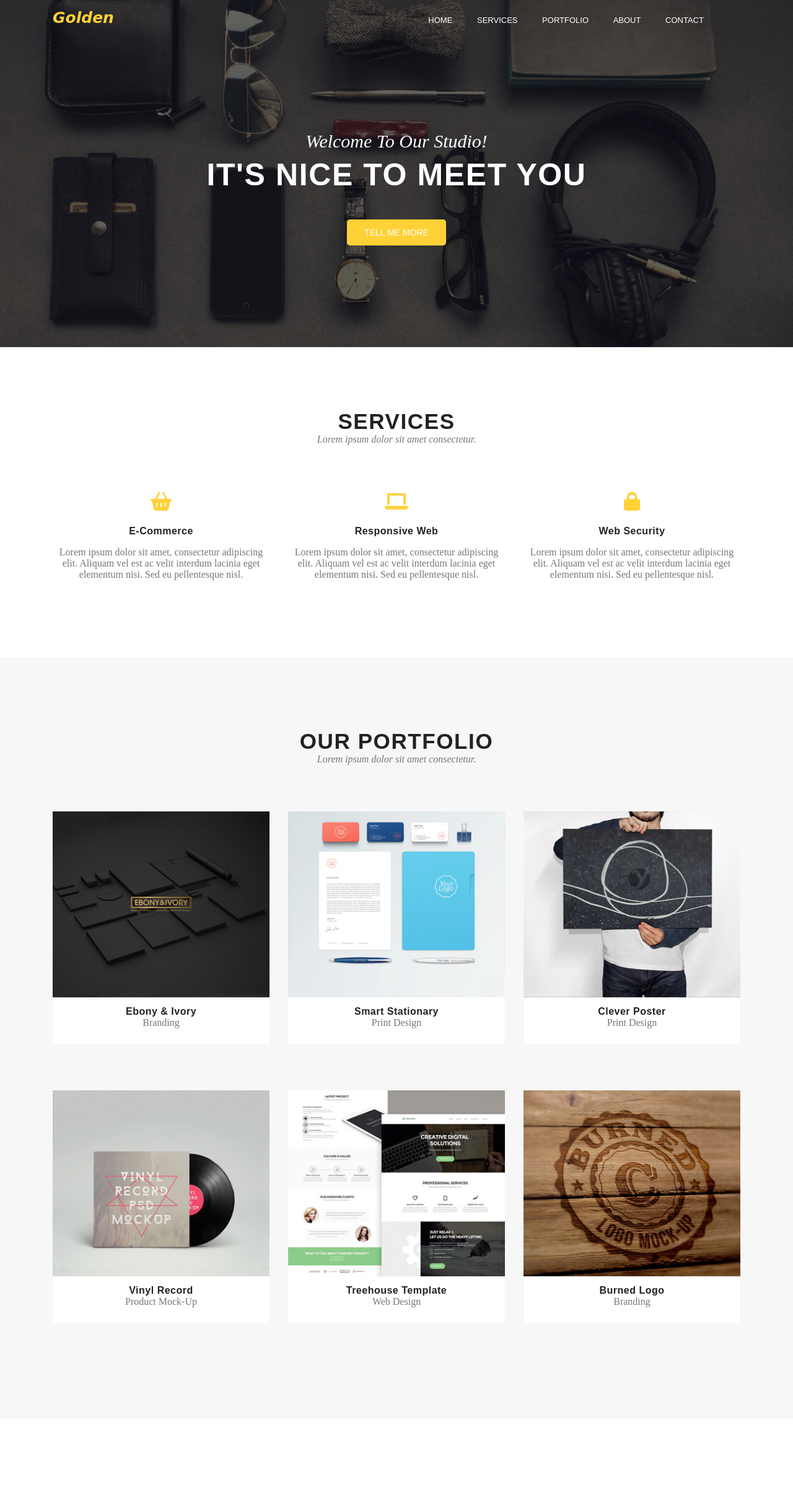
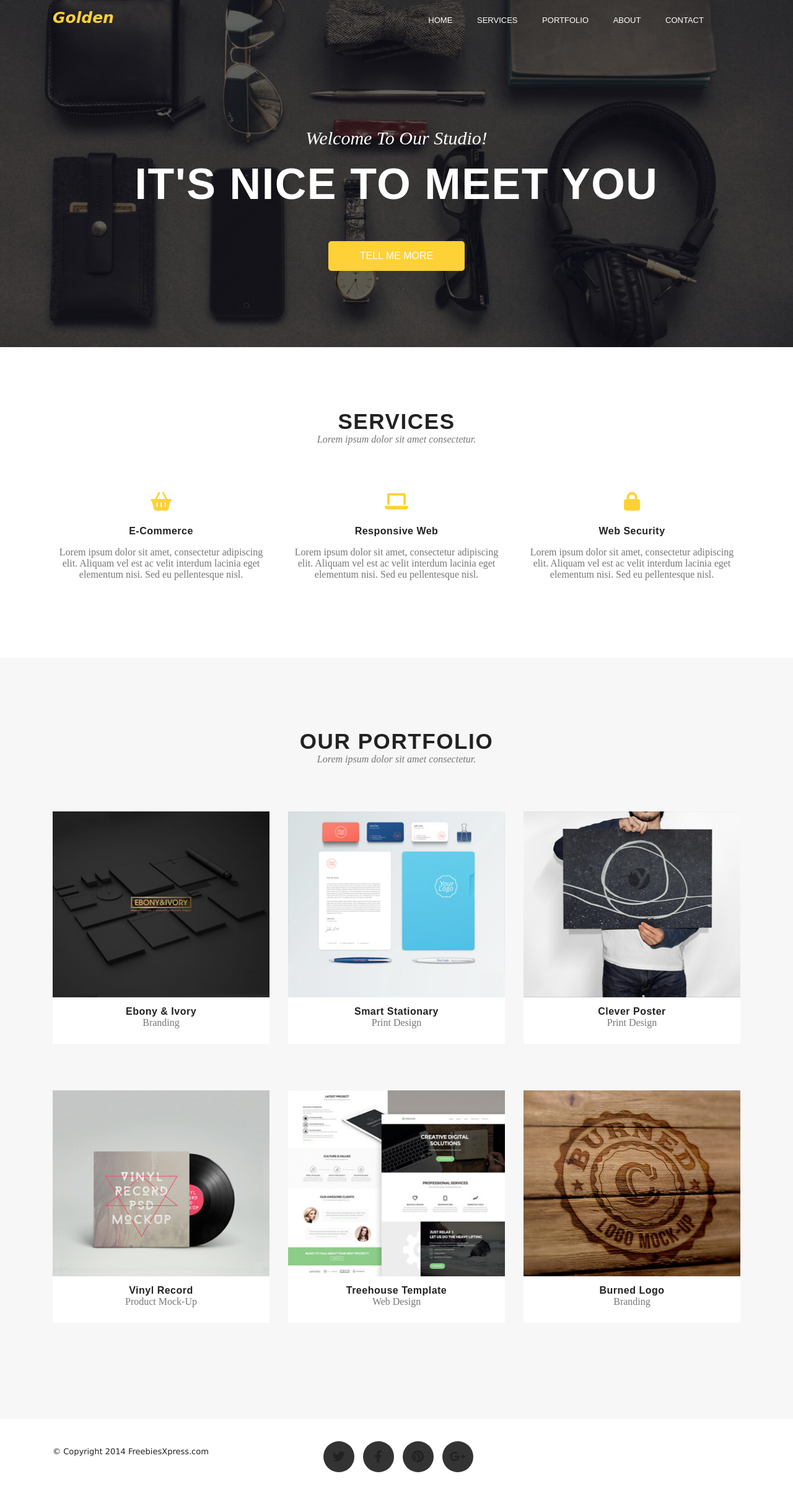
Before and after one commit to k0r0lina/task-runner-project, a website: page index.html in a window 1280 px wide. Shown: the whole page at 62% size. Before the commit the page ends 2289 px from the top, so only its background shows below. Drawn offline with Linux system fonts and the light colour scheme; a web font is replaced by a local one.

Commit message:
Add html & style for Footer

```diff
--- a/index.html
+++ b/index.html
@@ -156,5 +156,22 @@
                 </div>
             </div>
         </section>
+        <footer class="bottom-footer">
+            <div class="container">
+               <div class="row">
+                    <div class="copyright col-md-3">
+                        <p>© Copyright 2014 FreebiesXpress.com</p>
+                    </div>
+                    <div class="col-md-7 col-sm-12">
+                        <ul class="social-icons">
+                            <li><a  href="#"><i class="fa-brands fa-twitter"></i>Twitter</a></li>
+                            <li><a href="#"><i class="fab fa-facebook-f"></i>Facebook</a></li>
+                            <li><a  href="#"><i class="fa-brands fa-pinterest"></i>Pinterest</a></li>
+                            <li><a  href="#"><i class="fa-brands fa-google-plus-g"></i>Google +</a></li>
+                        </ul>
+                    </div>
+               </div>
+            </div>
+        </footer>
     </body>
 </html>
--- a/sass/style.scss
+++ b/sass/style.scss
@@ -1,7 +1,3 @@
-//font-family: "Sevillana", cursive;
-//font-family: "Namdhinggo", serif;
-//font-family: "Palanquin Dark", sans-serif;
-
 $font-logo: "Sevillana", cursive;
 $font-title: "Palanquin Dark", sans-serif;
 $font-subtitle: "Namdhinggo", serif;
@@ -21,7 +17,6 @@ body {
 
 header {
     padding: 12px 0;
-    align-content: center;
 }
 
 .logo {
@@ -73,7 +68,7 @@ header {
 
 .home {
     display: flex;
-    min-height: 500px;
+    height: 100%;
 }
 .home-captions {
     text-align: center;
@@ -82,13 +77,13 @@ header {
     color: #ffffff;
 }
 .home-captions h1 {
-    margin: 0;
+    margin: 20px 0;
     padding-bottom: 10px;
     font-family: $font-title;
     text-transform: uppercase;
     letter-spacing: 1.6px;
     line-height: 75px;
-    font-size: 50px;
+    font-size: 70px;
 }
 .home-captions h2 {
     margin: 0;
@@ -97,15 +92,15 @@ header {
 }
 .home-captions .btn {
     display: inline-block;
-    min-width: 160px;
+    min-width: 220px;
     margin: 24px auto 0 auto;
-    padding: 13px 20px;
+    padding: 15px 20px;
     border-radius: 5px;
     text-align: center;
     text-decoration: none;
     font-family: $font-title;
     text-transform: uppercase;
-    font-size: 14px;
+    font-size: 16px;
     cursor: pointer;
     background-color: $color-logo;
     color: #ffffff;
@@ -158,7 +153,11 @@ section {
     margin: 0;
 }
 .portfolio .card {
+    cursor: pointer;
     background-color: #ffffff;
+}
+.portfolio .card:hover {
+    opacity: 0.5;
 }
 
 .card img {
@@ -173,3 +172,80 @@ section {
 .portfolio h4, .portfolio p {
     margin: 0;
 }
+
+// Footer //
+
+footer {
+    padding: 20px 0;
+}
+footer p {
+    font-family: Verdana, Geneva, Tahoma, sans-serif;
+    font-size: 13px;
+    margin-top: 25px;
+}
+
+.social-icons {
+    text-align: center;
+    padding: 0;
+}
+.social-icons li {
+    display: inline-block;
+    font-size: 0;
+    margin: 0 5px;
+    transform: translate(-90%, 0%);
+}
+.social-icons li i {
+    position: relative;
+    text-decoration: none;
+    width: 50px;
+    height: 50px;
+    background: #333333;
+    font-size: 20px;
+    color: $primary-color;
+    border-radius: 50%;
+    cursor: pointer;
+    padding: 15px 20px 0;
+}
+.social-icons .fa-twitter:hover {
+    background-color: #00aced;
+}
+.social-icons .fa-facebook-f:hover {
+    background-color: #3b5998;
+}
+.social-icons .fa-pinterest:hover {
+    background-color: #cb2028;
+}
+.social-icons .fa-google-plus-g:hover {
+    background-color: #da2713;
+}
+.social-icons li i::before {
+    position: absolute;
+    top: 50%;
+    transform: translate(-50%, -50%);
+}
+
+@media (max-width: 767px) {
+
+    .menu {
+        width: 100%;
+        text-align: center;
+    }
+
+    .menu ul {
+        margin-top: 20px;
+        padding: 0;
+    }
+
+    .home-captions {
+        margin: 70px auto auto;
+    }
+
+    .home-captions h1 {
+        font-size: 50px;
+        line-height: 1;
+    }
+
+    .social-icons li i {
+        transform: translate(80%, 0%);
+    }
+}
```
Also changed, not shown: css/style.css, 1 other file.
